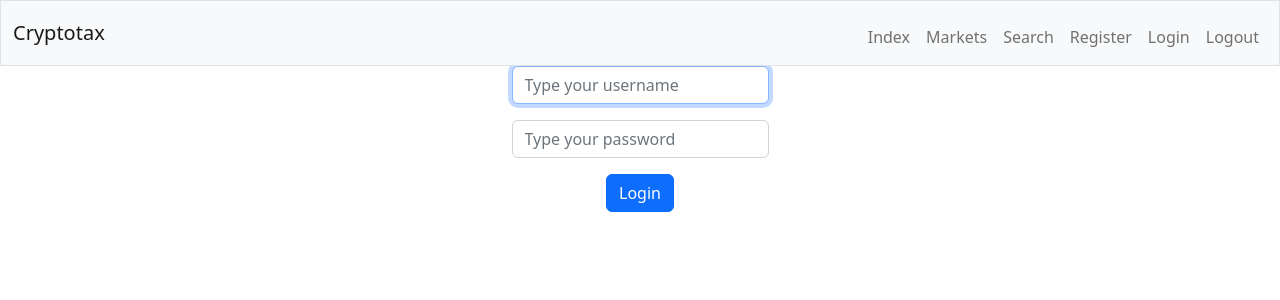
After one commit to AleixMJ/cryptotax, a Flask app: template templates/login.html in a window 1280 px wide. The commit adds this page. Shown: the top 300 px of the page. Run offline with Flask 2, Linux system fonts and the light colour scheme; the template is opened without the code that fills it, so the values that code supplies are empty; parts of the project's set-up code (start-up, migrations or seed data) failed here and were passed over.

Commit message:
additions to implement users login

```diff
--- a/app.py
+++ b/app.py
@@ -136,7 +136,26 @@ def register():
     else:
         return render_template("register.html")
 
+@app.route("/login", method=["GET", "POST"])
+def login():
+    #Log user out
+    session.clear()
 
+    if request.method == "POST":
+
+
+        return redirect("/")
+
+    else:
+        return render_template("login.html")
+
+@app.route("/logout")
+def logout():
+    #Log user out
+
+    session.clear()
+
+    return redirect("/")
 
 # No caching at all for API endpoints.
 @app.after_request
--- a/templates/layout.html
+++ b/templates/layout.html
@@ -21,6 +21,8 @@
                       <li class="nav-item"><a class="nav-link" href="/markets">Markets</a></li>
                       <li class="nav-item"><a class="nav-link" href="/search">Search</a></li>
                       <li class="nav-item"><a class="nav-link" href="/register">Register</a></li>
+                      <li class="nav-item"><a class="nav-link" href="/login">Login</a></li>
+                      <li class="nav-item"><a class="nav-link" href="/logout">Logout</a></li>
                   </ul>
           </div>
       </div>
--- /dev/null
+++ b/templates/login.html
@@ -0,0 +1,21 @@
+{% extends "layout.html" %}
+
+{% block title %}
+    Login
+{% endblock %}
+
+{% block main %}
+
+<div class="container text-center">
+    <form action="/login" method="post">
+        <div class="mb-3">
+            <input autocomplete="off" autofocus class="form-control mx-auto w-auto" id="username" name="username" placeholder="Type your username" type="text">
+        </div>
+        <div class="mb-3">
+            <input class="form-control mx-auto w-auto" id="password" name="password" placeholder="Type your password" type="password">
+        </div>
+        <button class="btn btn-primary mx-auto w-auto" type="submit">Login</button>
+        </div>
+    </form>
+</div>
+{% endblock %}
```
